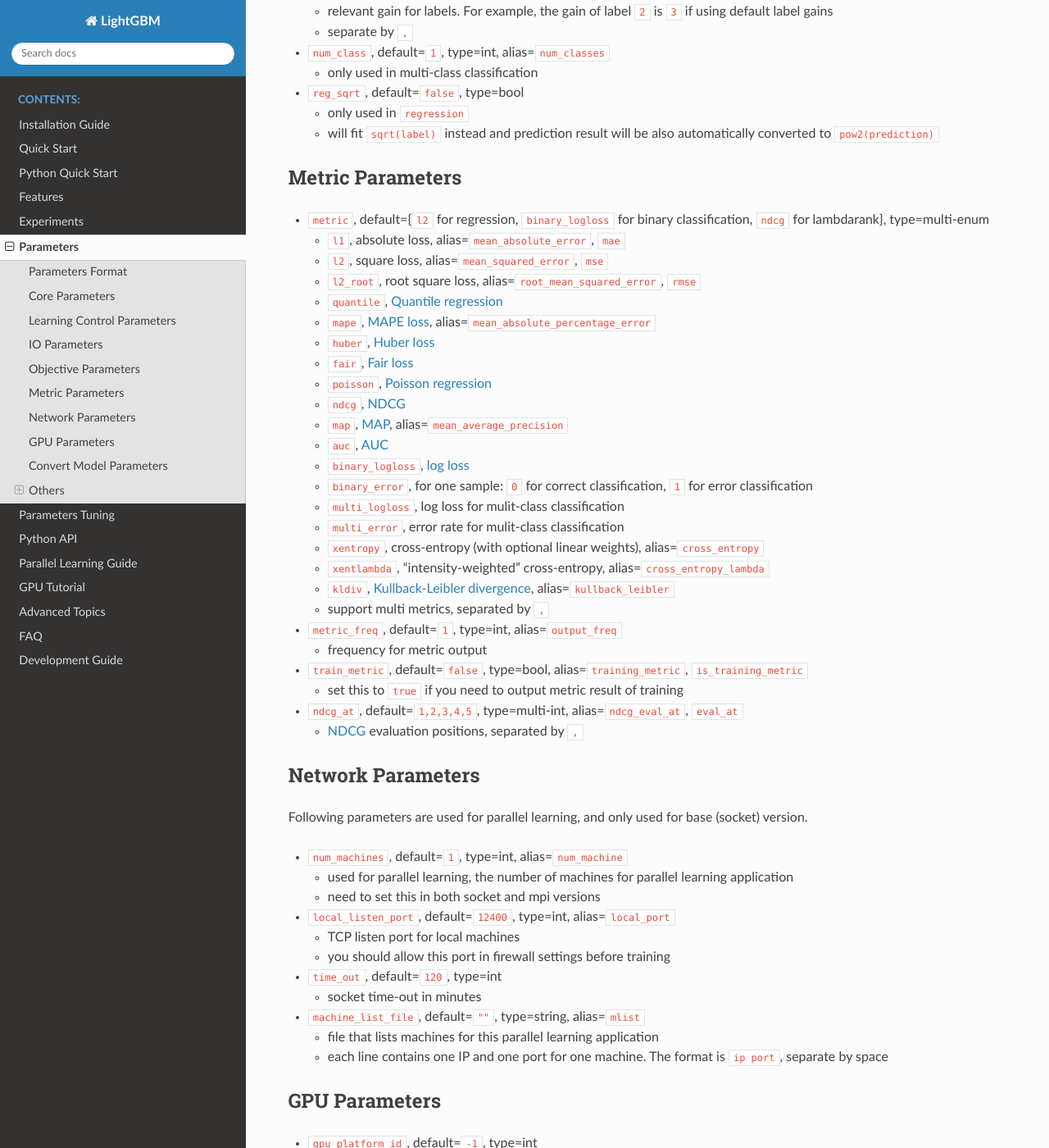
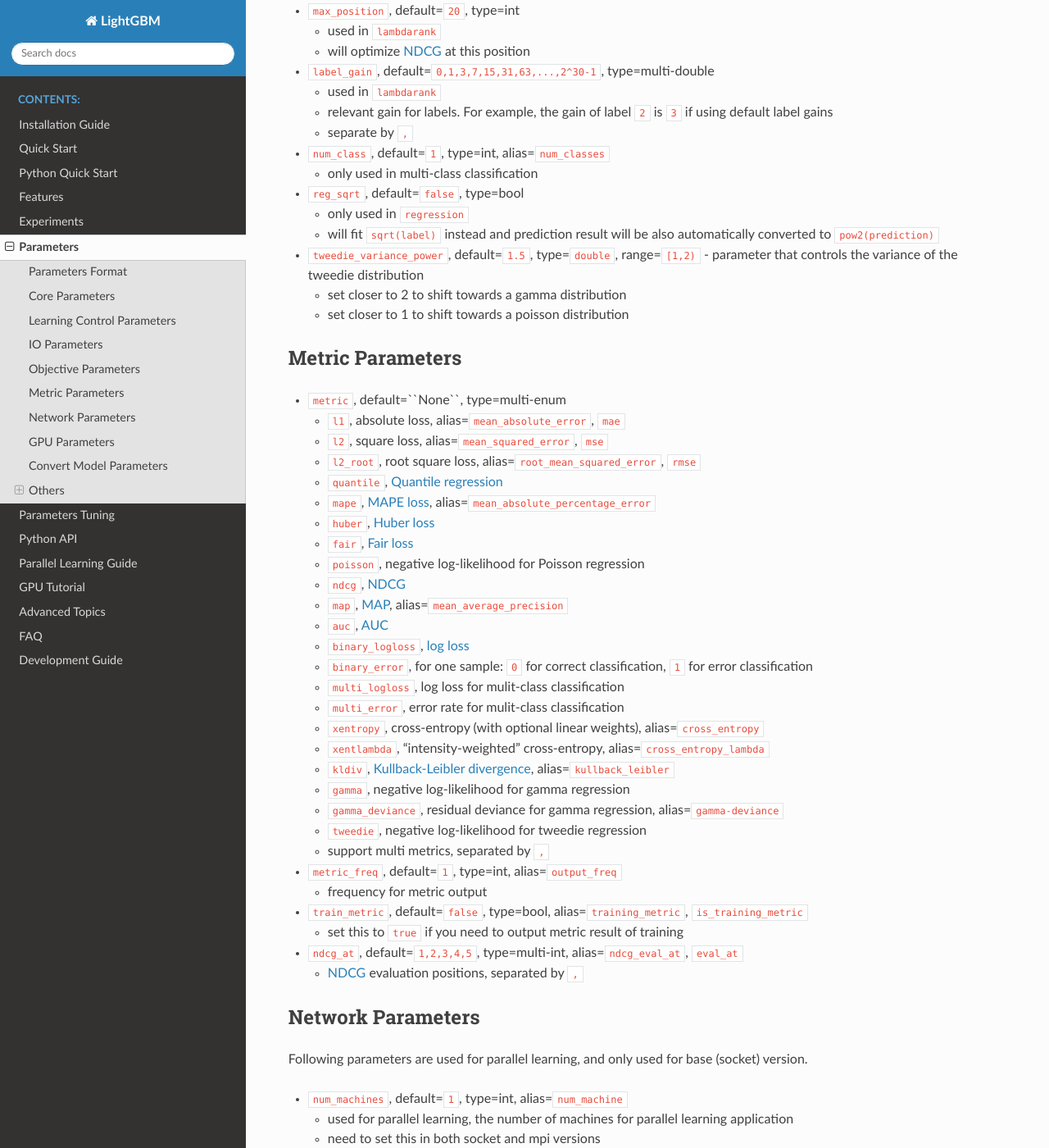
Before and after one commit to microsoft/LightGBM, a Sphinx documentation site: the page built from docs/Parameters.rst, in a window 1280 px wide and 1400 px high, scrolled down 7520 px. Shown: the whole window at 82% size. Built offline with Sphinx 7.4.7 and the Read the Docs theme 2.0.0, drawn with Linux system fonts in a browser that asks for light colours; some of the changed text lies outside the part shown.

Commit message:
add gamma and tweedie regression.

```diff
--- a/docs/Features.rst
+++ b/docs/Features.rst
@@ -225,6 +225,10 @@
 
 -  Kullback-Leibler
 
+-  Gamma
+
+-  Tweedie
+
 For more details, please refer to `Parameters <./Parameters.rst#metric-parameters>`__.
 
 Other Features
--- a/docs/Parameters.rst
+++ b/docs/Parameters.rst
@@ -55,7 +55,7 @@
 
 -  ``application``, default=\ ``regression``, type=enum,
    options=\ ``regression``, ``regression_l1``, ``huber``, ``fair``, ``poisson``, ``quantile``, ``mape``,
-   ``binary``, ``multiclass``, ``multiclassova``, ``xentropy``, ``xentlambda``, ``lambdarank``,
+   ``binary``, ``multiclass``, ``multiclassova``, ``xentropy``, ``xentlambda``, ``lambdarank``, ``gammma``, ``tweedie``,
    alias=\ ``objective``, ``app``
 
    -  regression application
@@ -73,6 +73,10 @@
       -  ``quantile``, `Quantile regression`_
 
       -  ``mape``, `MAPE loss`_, alias=\ ``mean_absolute_percentage_error``
+
+      -  ``gamma``, gamma regression with log-link. It might be useful, e.g., for modeling insurance claims severity, or for any target that might be `gamma-distributed`_
+
+      -  ``tweedie``, tweedie regression with log-link. It might be useful, e.g., for modeling total loss in insurance, or for any target that might be `tweedie-distributed`_.
 
    -  ``binary``, binary `log loss`_ classification application
 
@@ -557,10 +561,17 @@
 
    -  will fit ``sqrt(label)`` instead and prediction result will be also automatically converted to ``pow2(prediction)``
 
+-  ``tweedie_variance_power``, default=\ ``1.5``, type=\ ``double``, range=\ ``[1,2)``
+   - parameter that controls the variance of the tweedie distribution
+
+   - set closer to 2 to shift towards a gamma distribution
+
+   - set closer to 1 to shift towards a poisson distribution
+
 Metric Parameters
 -----------------
 
--  ``metric``, default={``l2`` for regression, ``binary_logloss`` for binary classification, ``ndcg`` for lambdarank}, type=multi-enum
+-  ``metric``, default=``None``, type=multi-enum
 
    -  ``l1``, absolute loss, alias=\ ``mean_absolute_error``, ``mae``
 
@@ -576,7 +587,7 @@
 
    -  ``fair``, `Fair loss`_
 
-   -  ``poisson``, `Poisson regression`_
+   -  ``poisson``, negative log-likelihood for Poisson regression
 
    -  ``ndcg``, `NDCG`_
 
@@ -597,6 +608,12 @@
    -  ``xentlambda``, "intensity-weighted" cross-entropy, alias=\ ``cross_entropy_lambda``
 
    -  ``kldiv``, `Kullback-Leibler divergence`_, alias=\ ``kullback_leibler``
+
+   -  ``gamma``, negative log-likelihood for gamma regression
+
+   -  ``gamma_deviance``, residual deviance for gamma regression, alias=\ ``gamma-deviance``
+
+   -  ``tweedie``, negative log-likelihood for tweedie regression
 
    -  support multi metrics, separated by ``,``
 
@@ -769,3 +786,7 @@
 .. _One-vs-All: https://en.wikipedia.org/wiki/Multiclass_classification#One-vs.-rest
 
 .. _Kullback-Leibler divergence: https://en.wikipedia.org/wiki/Kullback%E2%80%93Leibler_divergence
+
+.. _gamma-distributed: https://en.wikipedia.org/wiki/Gamma_distribution#Applications
+
+.. _tweedie-distributed: https://en.wikipedia.org/wiki/Tweedie_distribution#Applications
```
Also changed, not shown: docs/Quick-Start.rst (+10 -2 lines), 6 other files.
